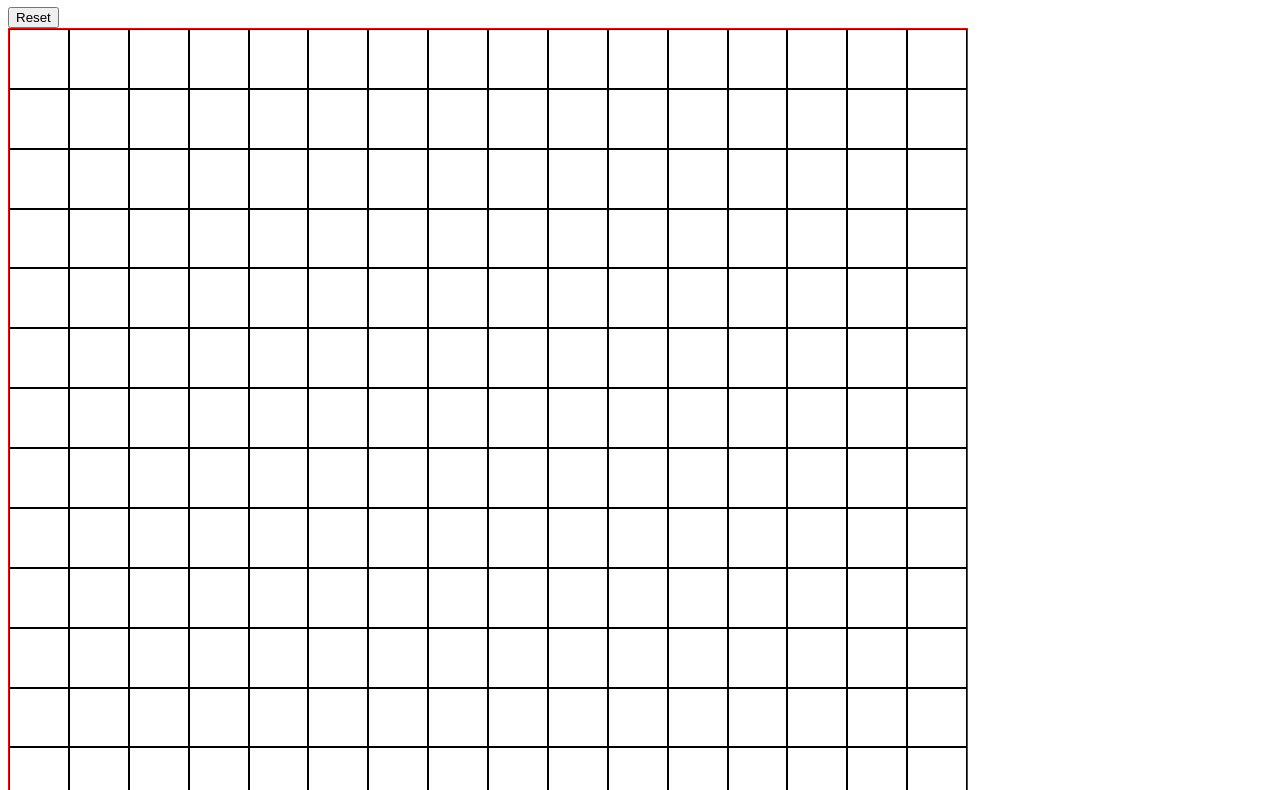
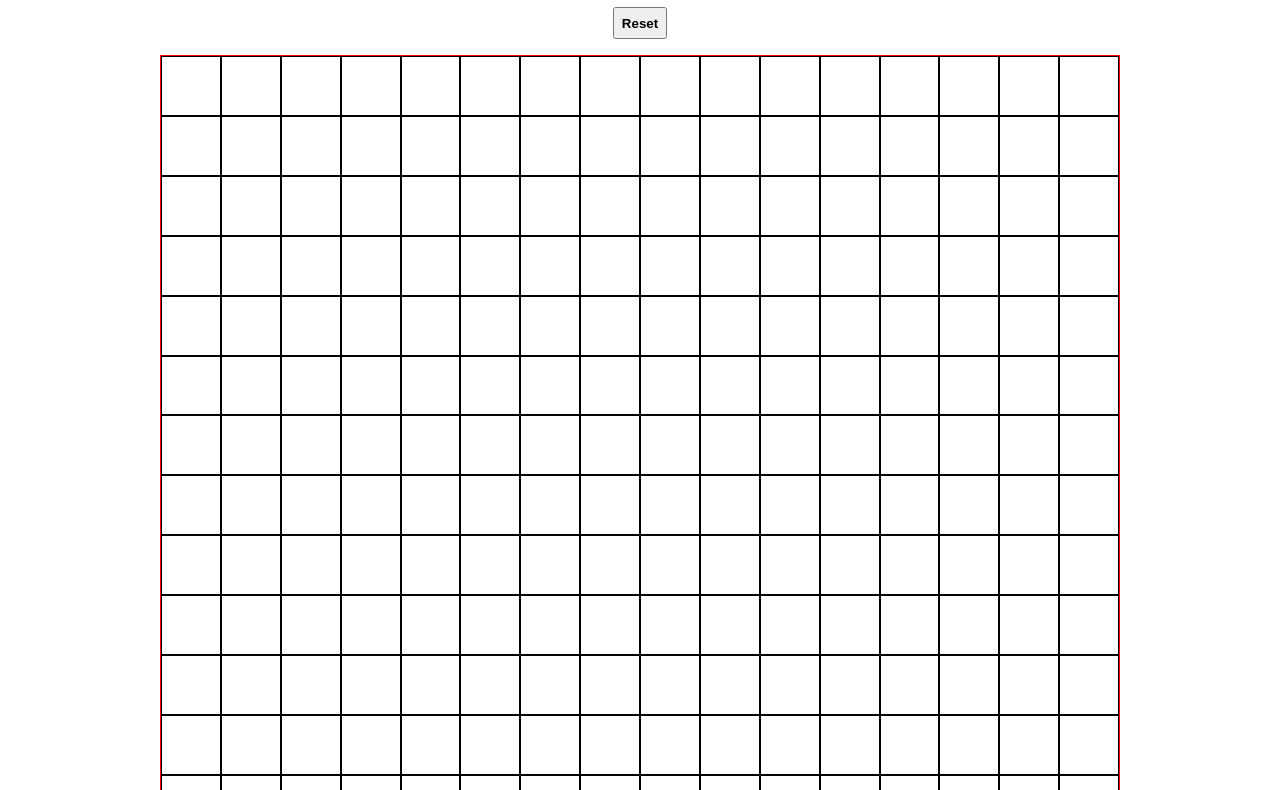
Before and after one commit to JoshDevHub/Etch-a-Sketch, a website: page index.html in a window 1280 px wide. Shown: the part 73-863 px from the top of the page. Drawn offline with Linux system fonts and the light colour scheme.

Commit message:
Center content and begin button styles

```diff
--- a/style.css
+++ b/style.css
@@ -2,6 +2,17 @@
 
 *, *::before, *::after {
   box-sizing: border-box;
+}
+
+html {
+  text-align: center;
+}
+
+/* Reset Button */
+
+.reset-button {
+  padding: 0.5em;
+  font-weight: bold;
 }
 
 /* Grid Styles */
@@ -11,6 +22,7 @@
   width: 960px;
   height: 960px;
   border: 1px solid red;
+  margin: 1rem auto;
 }
 
 .grid-container__item {
```
